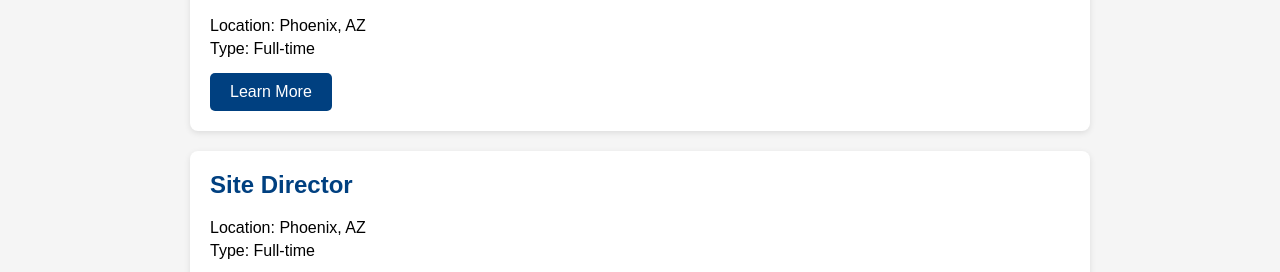
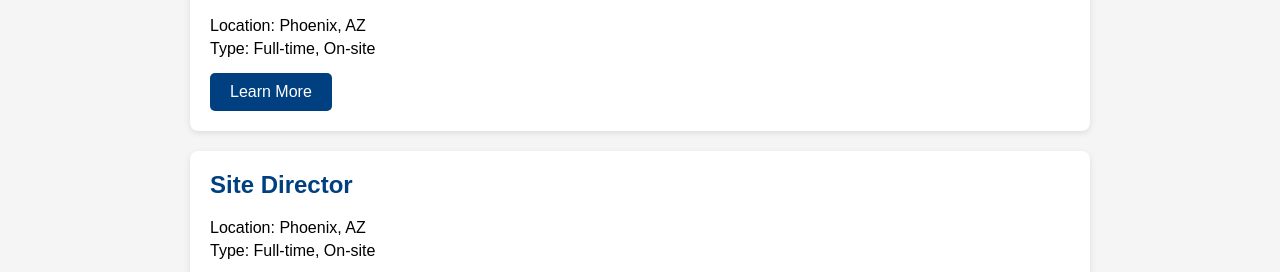
Before and after one commit to Rimayeh/career-page, a plain HTML site: page index.html in a window 1280 px wide. Shown: the part 448-720 px from the top of the page. Drawn offline with Linux system fonts and the light colour scheme.

Commit message:
Update index.html

```diff
--- a/index.html
+++ b/index.html
@@ -34,7 +34,7 @@ tor<!DOCTYPE html>
     <div class="job" id="facility-manager">
         <h2>Facility Manager</h2>
         <p>Location: Phoenix, AZ</p>
-        <p>Type: Full-time</p>
+        <p>Type: Full-time, On-site</p>
         <a class="apply-btn" href="job-detail-facility-manager.html">Learn More</a>
     </div>
 
@@ -42,7 +42,7 @@ tor<!DOCTYPE html>
     <div class="job">
         <h2>Site Director</h2>
         <p>Location: Phoenix, AZ</p>
-        <p>Type: Full-time</p>
+        <p>Type: Full-time, On-site</p>
             <a class="apply-btn" href="job-detail-site-director.html">Learn More</a>
     </div>
 
```
